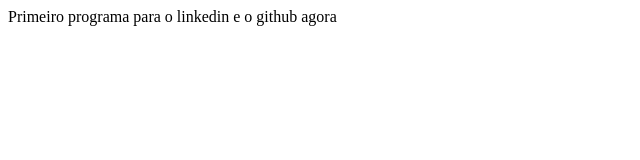
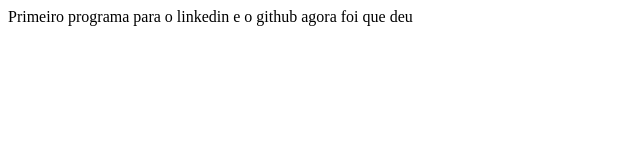
Before and after one commit to jonasgomespe/app-checklist, a plain HTML site: page index.html in a window 1280 px wide. Shown: the full height of the page, 0-640 px from the left. Drawn offline with Linux system fonts and the light colour scheme.

Commit message:
foi que deu

```diff
--- a/index.html
+++ b/index.html
@@ -8,7 +8,7 @@
 </head>
 <body>
 
-Primeiro programa para o linkedin e o github agora
+Primeiro programa para o linkedin e o github agora foi que deu
 
 </body>
 </html>
```
